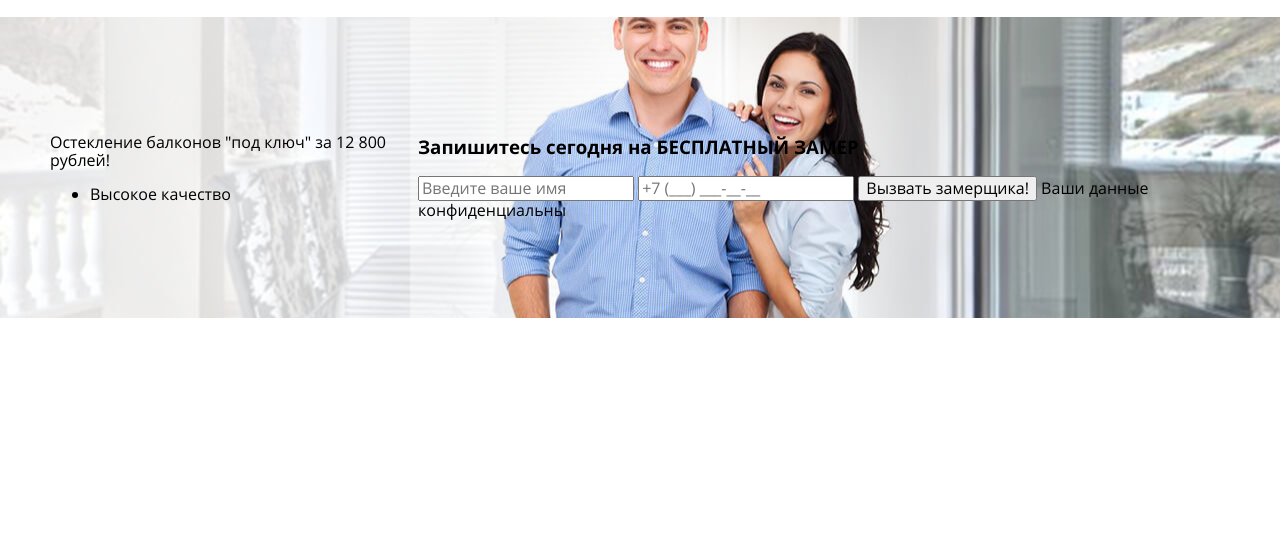
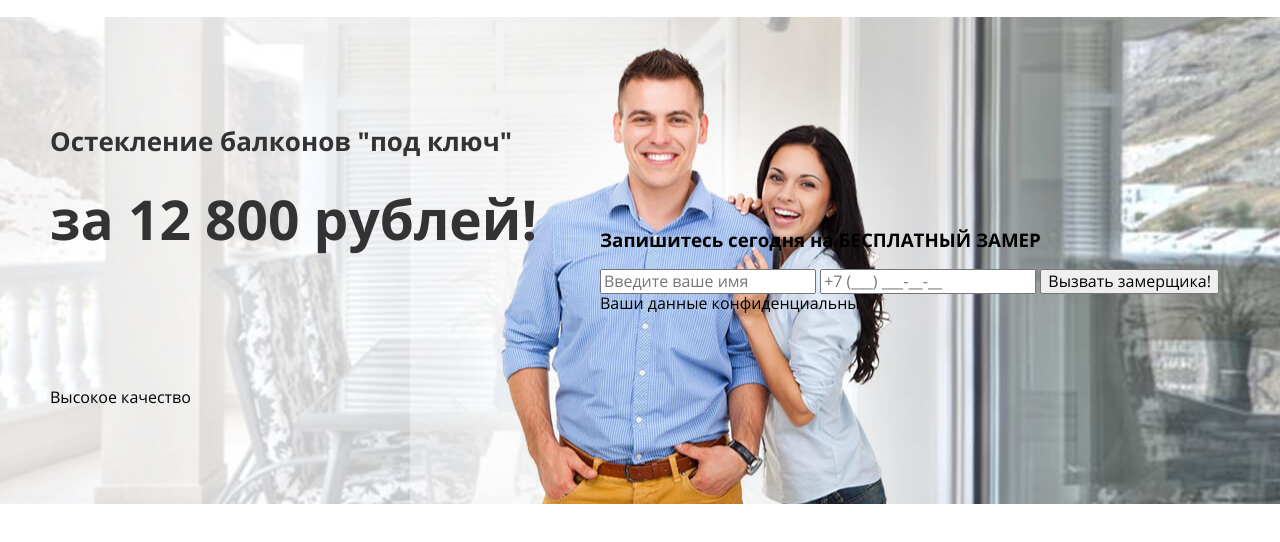
Before and after one commit to pro100Sardor/irvas-okna, a plain HTML site: page index.html in a window 1280 px wide. Shown: the part 92-634 px from the top of the page. Drawn offline with Linux system fonts and the light colour scheme.

Commit message:
WIP the price-benefit section of the intro section has been adapted to larger screens

```diff
--- a/index.html
+++ b/index.html
@@ -53,7 +53,7 @@
         <div class="intro-section__benefits-wrapper">
           <p class="intro-section__price-benefit">
             Остекление балконов "под ключ"
-            <span>за  12 800 рублей!</span>
+            <span class="intro-section__price-benefit--price-value">за  12 800 рублей!</span>
           </p>
           <ul class="intro-section__benefits-list">
             <li class="intro-section__benefit-item">
--- a/scss/_mixins.scss
+++ b/scss/_mixins.scss
@@ -22,11 +22,11 @@
 
 // list by default padding and margin loss styles started
 
-@mixin reset-list {
+@mixin reset-list ($top: 0, $bottom: 0) {
   list-style-type: none;
   margin: {
-    top: 0;
-    bottom: 0;
+    top: $top;
+    bottom: $bottom;
   }
   padding-left: 0;
 }
--- a/scss/_variables.scss
+++ b/scss/_variables.scss
@@ -1,4 +1,4 @@
 $simple-bgc: #ffffff;
 $unusual-words: #0096dc;
 $offer: #55a831;
-$simple-text-color: #333333;
+$simple-text: #333333;
--- a/scss/blocks/_intro-section.scss
+++ b/scss/blocks/_intro-section.scss
@@ -15,3 +15,29 @@
     bottom: 98px;
   }
 }
+
+.intro-section__benefits-wrapper {
+  margin-right: 50px;
+  max-width: 500px;
+}
+
+.intro-section__price-benefit {
+  @include p-m-control(0, 145px);
+  color: $simple-text;
+  font-size: 26px;
+  font-weight: 700;
+  font-style: normal;
+  letter-spacing: normal;
+  line-height: 48px;
+}
+
+.intro-section__price-benefit--price-value {
+  display: inline-block;
+  vertical-align: middle;
+  margin-top: 30px;
+  font-size: 55px;
+}
+
+.intro-section__benefits-list {
+  @include reset-list;
+}
--- a/scss/blocks/_site-header.scss
+++ b/scss/blocks/_site-header.scss
@@ -118,7 +118,7 @@
 
 .site-header__working-time {
   @include p-m-control;
-  color: $simple-text-color;
+  color: $simple-text;
   font-size: 14px;
   font-weight: 400;
   font-style: normal;
@@ -142,7 +142,7 @@
   display: flex;
   align-items: center;
   margin-bottom: 5px;
-  color: $simple-text-color;
+  color: $simple-text;
   font-size: 23px;
   font-weight: 700;
   font-style: normal;
```
Also changed, not shown: css/main.min.css, 1 other file.
